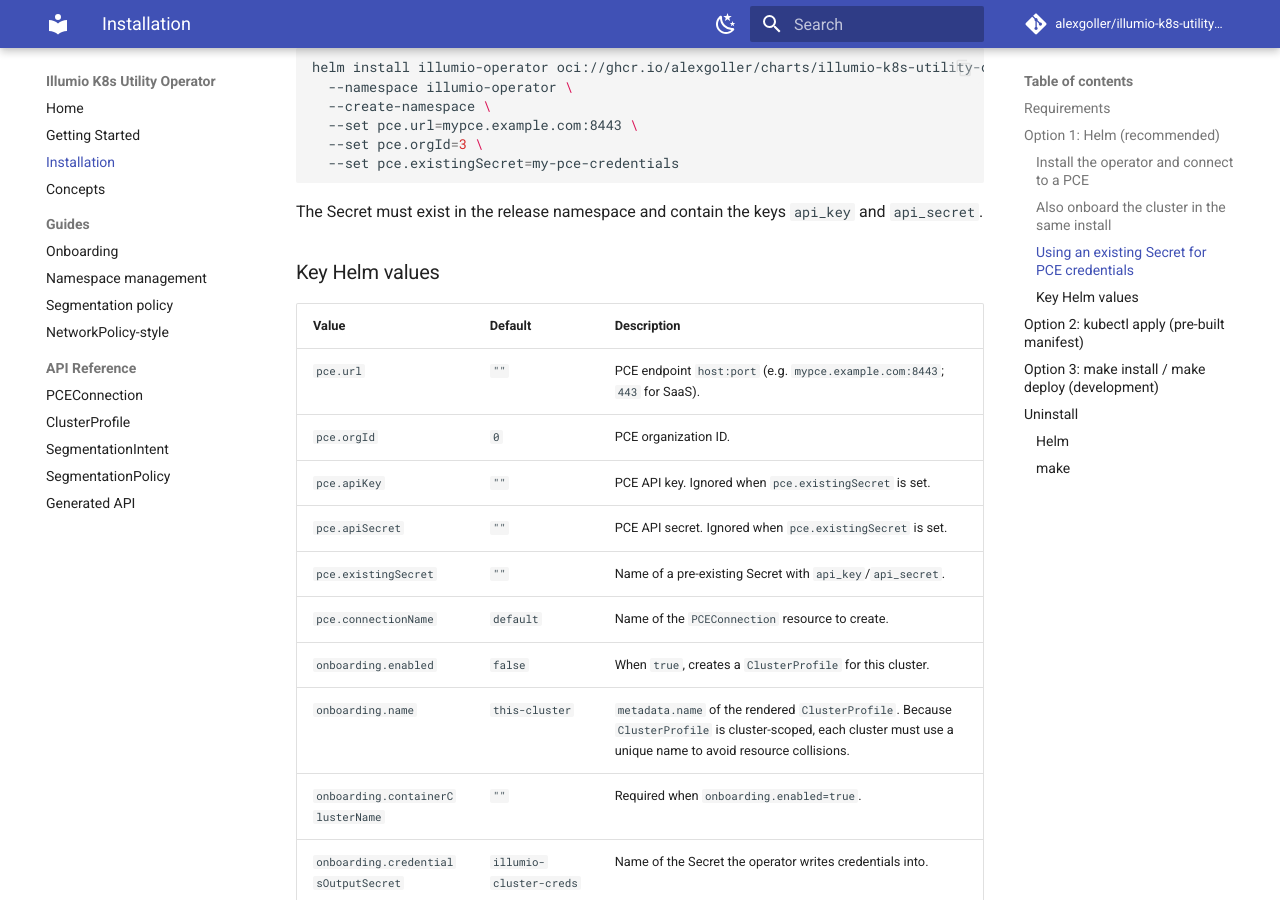
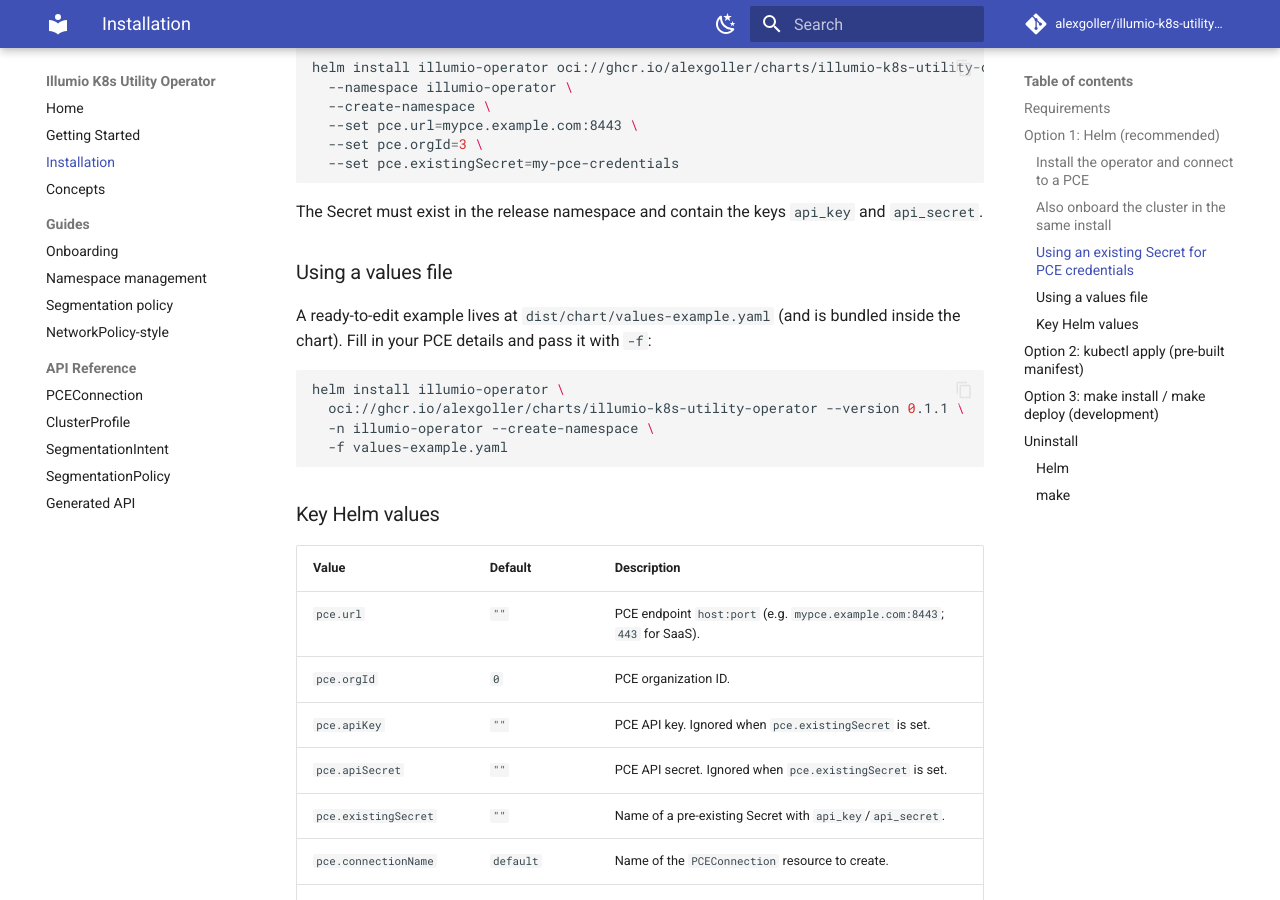
Before and after one commit to alexgoller/illumio-k8s-utility-operator, an MkDocs documentation site: the page built from docs/installation.md, in a window 1280 px wide and 900 px high, scrolled down 1454 px. Built offline with MkDocs 1.6.1 and Material for MkDocs 9.7.7, drawn with Linux system fonts in a browser that asks for light colours; comment, search, counter and statistics services are not loaded.

Commit message:
docs(chart): add example values file (dist/chart/values-example.yaml)
A ready-to-edit sample covering the PCE connection, optional onboarding
(node pairing profile), manager image, and CRD options, referenced from
the install docs. Bundled in the chart so `helm pull` consumers get it too.

Co-Authored-By: Claude Opus 4.8 (1M context) <noreply@anthropic.com>

````diff
--- a/docs/installation.md
+++ b/docs/installation.md
@@ -57,6 +57,17 @@ helm install illumio-operator oci://ghcr.io/alexgoller/charts/illumio-k8s-utilit
 ```
 
 The Secret must exist in the release namespace and contain the keys `api_key` and `api_secret`.
+
+### Using a values file
+
+A ready-to-edit example lives at `dist/chart/values-example.yaml` (and is bundled inside the chart). Fill in your PCE details and pass it with `-f`:
+
+```bash
+helm install illumio-operator \
+  oci://ghcr.io/alexgoller/charts/illumio-k8s-utility-operator --version 0.1.1 \
+  -n illumio-operator --create-namespace \
+  -f values-example.yaml
+```
 
 ### Key Helm values
 
````
Also changed, not shown: 1 other file.
